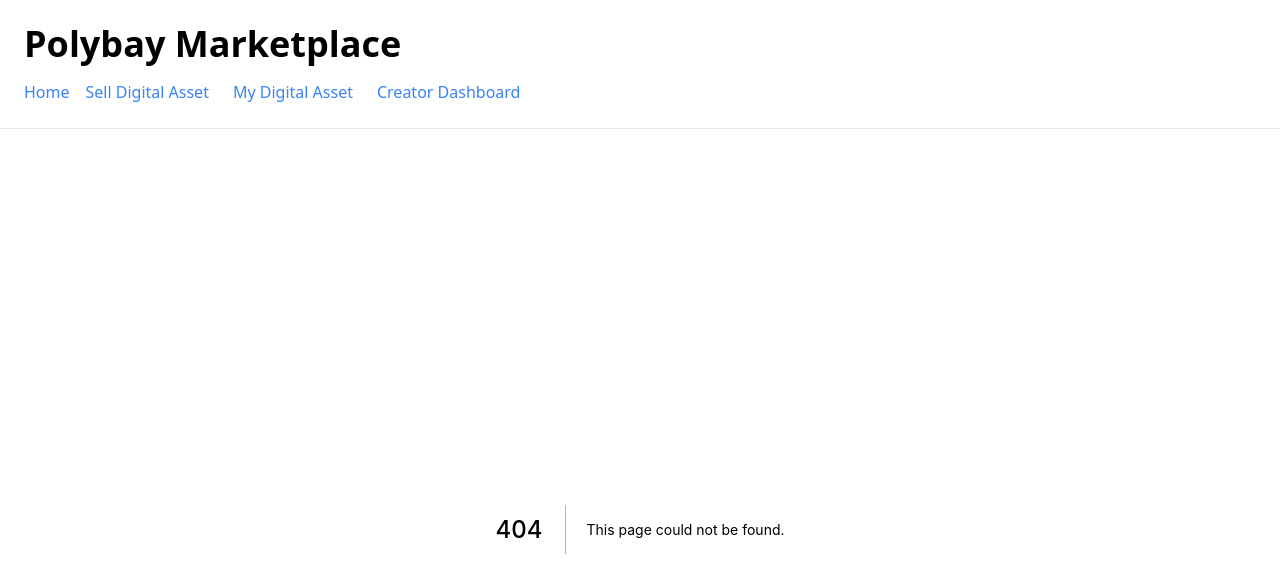
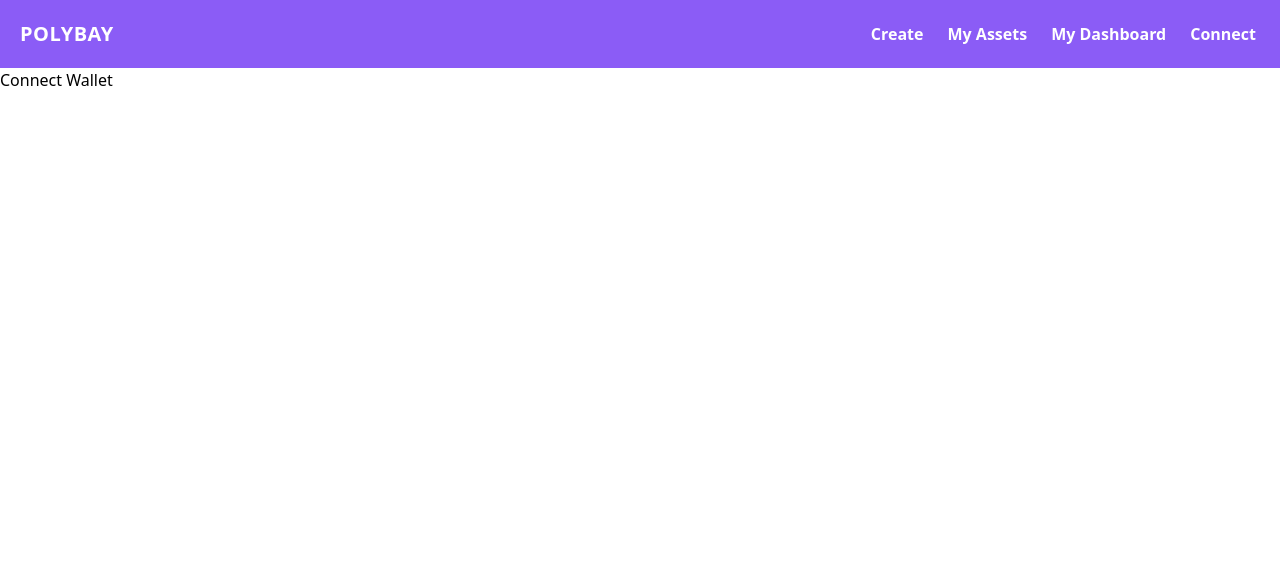
Before and after one commit to ucf-nft-marketplace/polybay, a Next.js app: page /connect-wallet in a window 1280 px wide. Before the commit this address had no page. Shown: the top 576 px of the page. Built offline with nearby package versions, Linux system fonts and the light colour scheme.

Commit message:
added navbar component, and pages

```diff
--- /dev/null
+++ b/components/Navigation/index.js
@@ -0,0 +1,41 @@
+import Link from 'next/link';
+
+export default function Navbar() {
+  return (
+    <>
+      <nav className='flex items-center flex-wrap bg-purple-500 p-3 '>
+        <Link href='/'>
+          <a className='inline-flex items-center p-2 mr-4 '>
+            <span className='text-xl text-white font-bold uppercase tracking-wide'>
+              Polybay
+            </span>
+          </a>
+        </Link>
+        <div className='hidden w-full lg:inline-flex lg:flex-grow lg:w-auto'>
+          <div className='lg:inline-flex lg:flex-row lg:ml-auto lg:w-auto w-full lg:items-center items-start  flex flex-col lg:h-auto'>
+            <Link href="create-item">
+              <a className='lg:inline-flex lg:w-auto w-full px-3 py-2 rounded text-white font-bold items-center justify-center hover:text-gray-700'>
+                Create
+              </a>
+            </Link>
+            <Link href="/my-assets">
+              <a className='lg:inline-flex lg:w-auto w-full px-3 py-2 rounded text-white font-bold items-center justify-center hover:text-gray-700'>
+                My Assets
+              </a>
+            </Link>
+            <Link href="/creator-dashboard">
+              <a className='lg:inline-flex lg:w-auto w-full px-3 py-2 rounded text-white font-bold items-center justify-center hover:text-gray-700'>
+                My Dashboard
+              </a>
+            </Link>
+            <Link href="/connect-wallet">
+              <a className='lg:inline-flex lg:w-auto w-full px-3 py-2 rounded text-white font-bold items-center justify-center hover:text-gray-700'>
+                Connect
+              </a>
+            </Link>
+          </div>
+        </div>
+      </nav>
+    </>
+  );
+};
--- a/pages/_app.js
+++ b/pages/_app.js
@@ -1,35 +1,11 @@
 import '../styles/globals.css'
 import Link from 'next/link'
-
+import Navbar from '../components/Navigation'
 
 function MyApp({ Component, pageProps }) {
     return (
         <div>
-            <nav className="border-b p-6">
-                <p className="text-4xl font-bold">Polybay Marketplace</p>
-                <div className="flex mt-4">
-                    <Link href="/">
-                        <a className="mr-4 text-blue-500">
-                            Home
-                        </a>
-                    </Link>
-                    <Link href="create-item">
-                        <a className="mr-6 text-blue-500">
-                            Sell Digital Asset
-                        </a>
-                    </Link>
-                    <Link href="/my-assets">
-                        <a className="mr-6 text-blue-500">
-                            My Digital Asset
-                        </a>
-                    </Link>
-                    <Link href="/creator-dashboard">
-                        <a className="mr-6 text-blue-500">
-                            Creator Dashboard
-                        </a>
-                    </Link>
-                </div>
-            </nav>
+            <Navbar />
             <Component {...pageProps} />
         </div>
     )
--- /dev/null
+++ b/pages/connect-wallet/index.js
@@ -0,0 +1,3 @@
+export default function ConnectWallet() {
+    return <h1>Connect Wallet</h1>
+  }
--- /dev/null
+++ b/pages/create-item/index.js
@@ -0,0 +1,3 @@
+export default function CreateItem() {
+    return <h1>Create Item</h1>
+}
--- /dev/null
+++ b/pages/creator-dashboard/index.js
@@ -0,0 +1,3 @@
+export default function Dashboard() {
+    return <h1>Dashboard</h1>
+  }
--- /dev/null
+++ b/pages/my-assets/index.js
@@ -0,0 +1,3 @@
+export default function MyAssets() {
+    return <h1>My Assets</h1>
+  }
```
